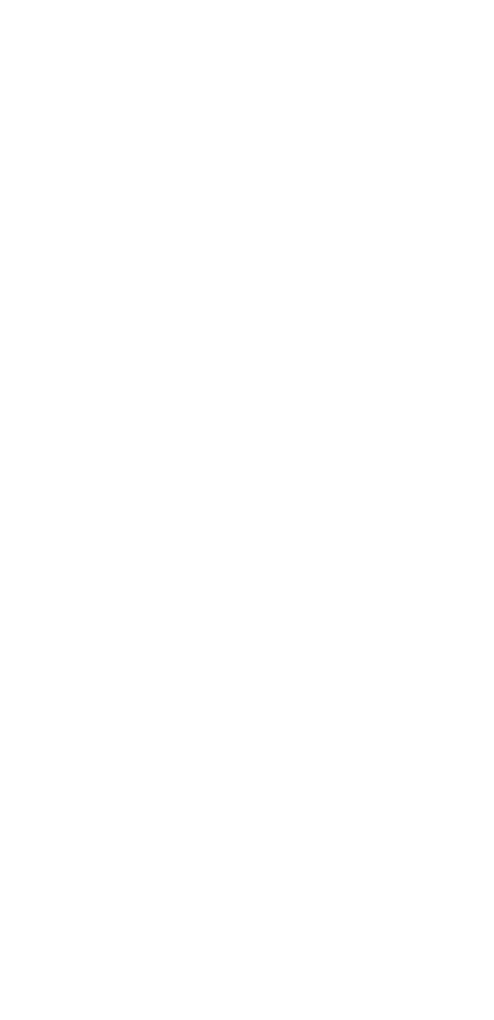
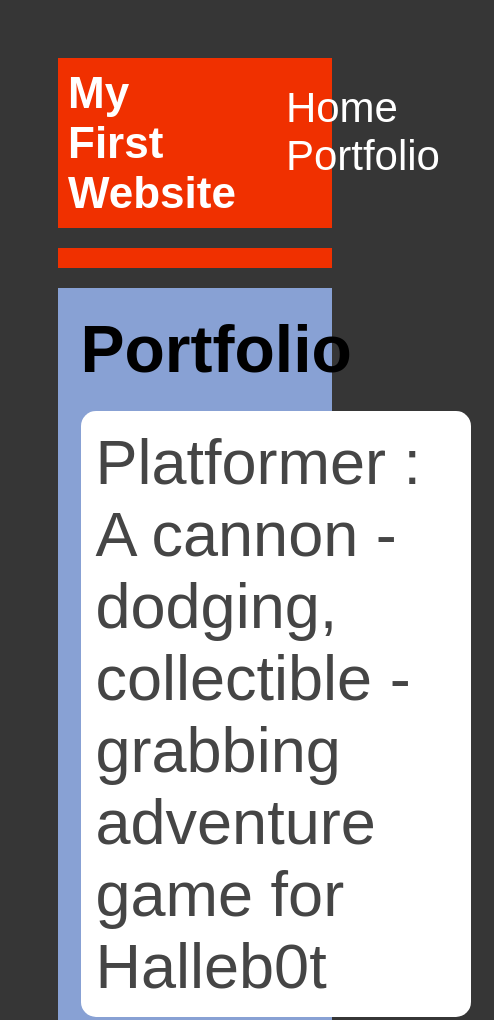
Before and after one commit to jtrejo5/jtrejo5.github.io, a plain HTML site: page portfolio.html in a window 390 px wide. Shown: the top 1020 px of the page, 494 px wide, since content can reach past the window. Before the commit the page ends 844 px from the top, so only its background shows below. Drawn offline with Linux system fonts and the light colour scheme.

Commit message:
add portfolio.html file

```diff
--- a/index.html
+++ b/index.html
@@ -2,21 +2,32 @@
 <HTML>
   <head>
     <title> Jacob's Amazing Website</title>
+    <link rel="stylesheet" href="style.css">
+
 
   </head>
 
   <body>
     <! -- All content goes here -->
-    <div>
+    <div id="all-contents">
+
+    </div>
+
+
+
       <nav>
         <h1>My First Website</h1>
-        <ul>
+        <ul id="nav-ul">
+
           <li>
             <a href="index.html"> Home </a>
           </li>
           <li>
             <a href="portfolio.html"> Portfolio </a>
+
+
           </li>
+
         </ul>
 
       </nav>
@@ -24,24 +35,36 @@
       <main>
         <!--Content Section-->
         <div>
-          <h2>Jacob Trejo
+        <h2 id class="content">Jacob</h2>
+          <p id class ="content">Contents</p>
 
-          <p>Contents:</p>
+        </div>
           <!-- Interest Section -->
+        <div>
+        <h2> Interests </h2>
+        <div id class="Interests:"> </div>
+
         </div>
-        <h3>Interests</h3>
         <ul>
           <li>Soccer</li>
           <li>Video Games</li>
           <li>Music</li>
         </ul>
+        <!-- Sidebar section -->
 
-        <div>
-          <img
-          src="https://media.bleacherreport.com/f_auto,w_630,h_420,q_auto,c_fill/br-img-images/002/600/382/hi-res-185361565-ricardo-kaka-of-ac-milan-during-the-serie-a-match_crop_north.jpg">
+        <div class ="sidebar">
+        <img src="https://media.bleacherreport.com/f_auto,w_630,h_420,q_auto,c_fill/br-img-images/002/600/382/hi-res-185361565-ricardo-kaka-of-ac-milan-during-the-serie-a-match_crop_north.jpg">
+
+
+
+
         </div>
 
       </main>
+
+
+
+
 
 
     </div>
--- a/portfolio.html
+++ b/portfolio.html
@@ -0,0 +1,41 @@
+<!DOCTYPE html>
+<html>
+  <head>
+    <title>My First Website</title>
+    <link rel="stylesheet" href="style.css">
+  </head>
+
+  <body>
+    <div id="all-contents"></div>
+    <div id="all-contents">
+        <nav>
+            <h1>My First Website</h1>
+            <ul id="nav-ul">
+                <li class="nav-li">
+                    <a class="nav-a" href="index.html">Home</a>
+                </li>
+                <li class="nav-li">
+                    <a class="nav-a" href="portfolio.html">Portfolio</a>
+                </li>
+            </ul>
+        </nav>
+        <nav>
+            <!-- Nav stuff here...-->
+       </nav>
+       <main>
+            <div class="content">
+                 <h1>Portfolio</h1>
+                 <ul id="portfolio">
+                    <li><a href="projects/platformer/">Platformer : A cannon - dodging, collectible - grabbing adventure game for Halleb0t</a></li>
+    <li><a href="projects/bouncing-box/">Bouncing Box : A project that gives you a taste of game development on the web </a></li>
+    <li><a href="projects/circularity/">Circularity : A motion poem using random number generation and velocity applied to circle shapes...</a></li>
+
+
+                 </ul>
+             </div>
+         </main>
+
+    </div>
+
+  </body>
+</html>
--- a/style.css
+++ b/style.css
@@ -0,0 +1,143 @@
+body {
+    background: rgba(0, 0, 0, 0.788);
+    color: rgb(45, 45, 45);
+    padding: 50px;
+    font-family: fantasy;
+}
+#all-contents {
+  max-width: 800px;
+    margin: auto;
+}
+
+/* navigation menu */
+nav {
+    background: rgb(240, 48, 0);
+   margin: 0 auto;
+    display: flex;
+    padding: 10px;
+    margin-bottom: 20px
+}
+h1 {
+    display: flex;
+    align-items: center;
+    color: white;
+    flex: 1;
+    margin: 0;
+}
+#nav-ul {
+    list-style-image: none;
+}
+.nav-li {
+    display: inline-block;
+    padding: 0 10px;
+}
+a {
+    text-decoration: none;
+    color: #fff;
+}
+
+/* main container area beneath menu */
+main {
+    background: rgb(136, 161, 212);
+    display: flex;
+}
+.sidebar {
+    margin-right: 25px;
+    padding: 10px;
+}
+.sidebar-img {
+    width: 200px;
+}
+.content {
+    flex: 1;
+    padding: 15px;
+}
+
+/* portfolio styles */
+#interests {
+    border: 10px silver ridge;
+    padding: 8px;
+}
+h2, h3 {
+    margin: 0px;
+}
+#all-contents {
+    max-width: 800px;
+    margin: auto;
+/* portfolio styles */
+.content h1 {
+    color: black;
+}
+
+#portfolio {
+    list-style-type: none;
+    padding-left: 0;
+}
+
+#portfolio li {
+    background: #fff;
+    padding: 10px;
+    border-radius: 10px;
+    margin-bottom: 10px;
+}
+
+#portfolio li:hover {
+    background: #eee;
+}
+
+#portfolio a {
+    text-decoration: none;
+    color: #454545;
+}
+/* responsive web design */
+@media screen and (min-width: 120px) and (max-width: 1080px) {
+    main {
+      height: 100ch;
+      zoom: 1.5;
+      display: grid;
+    }
+
+    h1 {
+      font-size: 44px;
+    }
+
+    h2 {
+      font-size: 42px;
+    }
+
+    h3 {
+      font-size: 36px;
+    }
+
+    #all-contents {
+       height: 100ch;
+       margin: none;
+    }
+
+    a {
+       font-size: 42px;
+    }
+
+    .sidebar {
+        margin-right: 0px;
+        justify-content: center;
+        align-items: center;
+    }
+
+    .sidebar-img {
+         width: 100%;
+    }
+
+    p,
+    li {
+         font-size: 24px;
+    }
+
+    .content {
+         align-content: center;
+         justify-content: center;
+    }
+  }
+
+
+ }
```
